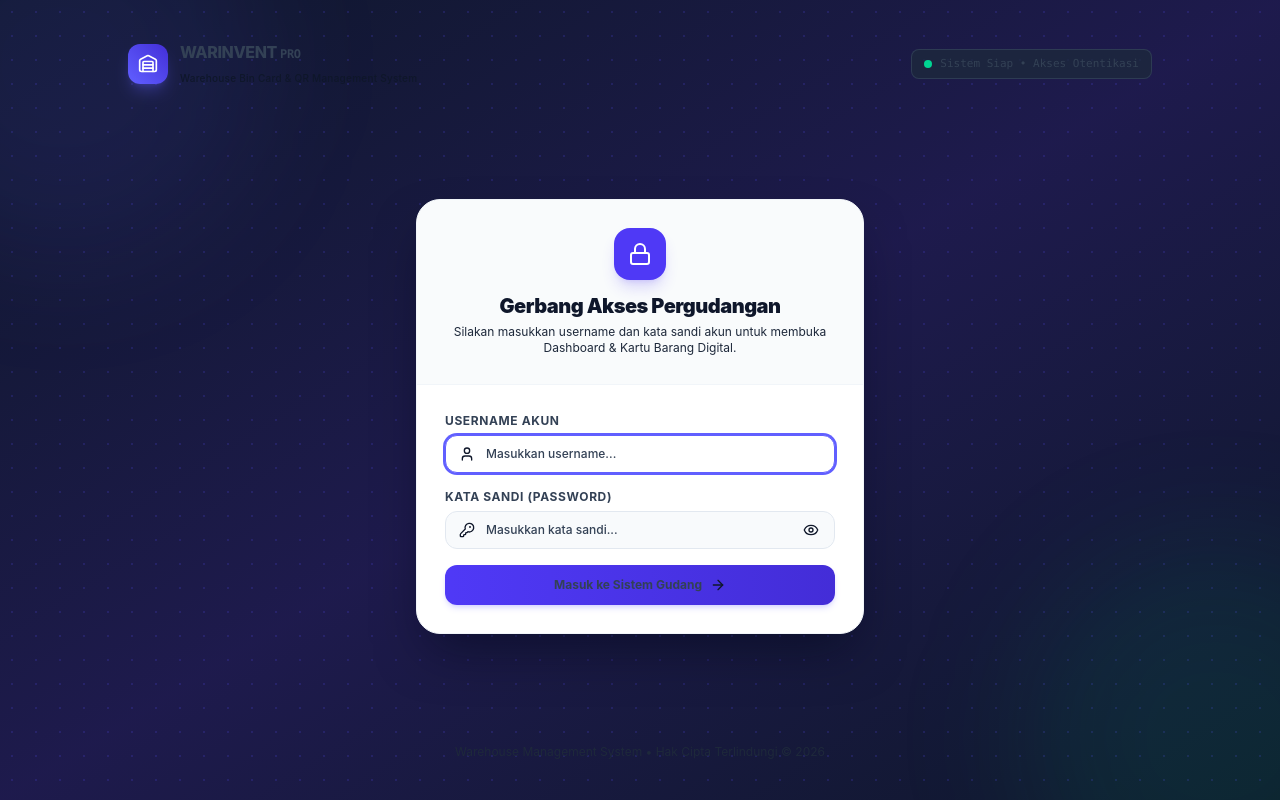
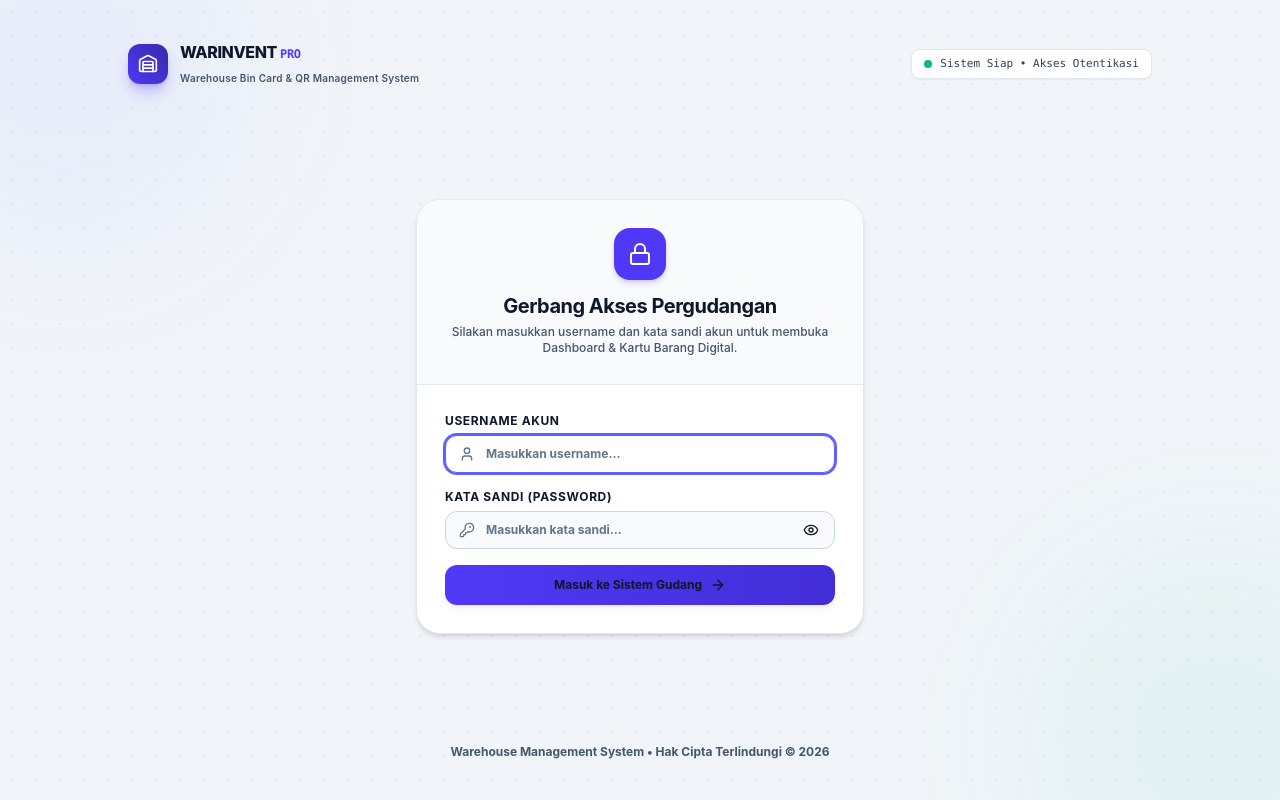
Before and after one commit to keeaanoo/nala, a React (Vite) app: page /login in a window 1280 px wide. Built offline with nearby package versions, Linux system fonts and the light colour scheme.

Commit message:
style: update UI theme and standardize table headers
Refined the application color palette to a lighter, more neutral scheme and standardized table header styling across dashboard, bin card, and history views for improved consistency.

```diff
--- a/src/App.tsx
+++ b/src/App.tsx
@@ -232,7 +232,7 @@ function MainAppShell() {
   };
 
   return (
-    <div className="min-h-screen bg-slate-50 text-slate-900 flex flex-col antialiased">
+    <div className="min-h-screen bg-slate-100 text-slate-900 flex flex-col antialiased">
 
       {/* Top Header */}
       <Navbar
--- a/src/components/Dashboard.tsx
+++ b/src/components/Dashboard.tsx
@@ -567,7 +567,7 @@ export const Dashboard: React.FC<DashboardProps> = ({
         ) : (
           <div className="overflow-x-auto rounded-xl border border-slate-200/90">
             <table className="w-full text-left text-xs">
-              <thead className="bg-slate-50 text-slate-700 text-[10px] uppercase font-bold border-b border-slate-200">
+              <thead className="bg-slate-200/60 text-slate-700 text-[10px] uppercase font-bold border-b border-slate-200">
                 <tr>
                   <th className="py-3 px-3">Kode Material</th>
                   <th className="py-3 px-3">Nama Barang & Lokasi</th>
@@ -706,7 +706,7 @@ export const Dashboard: React.FC<DashboardProps> = ({
         ) : (
           <div className="overflow-x-auto rounded-xl border border-slate-200/80">
             <table className="w-full text-left text-xs">
-              <thead className="bg-slate-50 text-slate-600 text-[10px] uppercase font-semibold border-b border-slate-200">
+              <thead className="bg-slate-200/60 text-slate-700 text-[10px] uppercase font-bold border-b border-slate-200">
                 <tr>
                   <th className="py-2.5 px-3">Waktu</th>
                   <th className="py-2.5 px-3">Kode & Nama Barang</th>
--- a/src/components/DigitalBinCard.tsx
+++ b/src/components/DigitalBinCard.tsx
@@ -450,7 +450,7 @@ export const DigitalBinCard: React.FC<DigitalBinCardProps> = ({
           ) : (
             <div className="overflow-x-auto rounded-xl border border-slate-200">
               <table className="w-full text-left text-xs">
-                <thead className="bg-slate-100 text-slate-700 font-semibold uppercase tracking-wider text-[10px] border-b border-slate-200">
+                <thead className="bg-slate-200/60 text-slate-700 text-[10px] uppercase font-bold tracking-wider border-b border-slate-200">
                   <tr>
                     <th className="py-3 px-3">No</th>
                     <th className="py-3 px-3">Tanggal & Jam</th>
--- a/src/components/LoginScreen.tsx
+++ b/src/components/LoginScreen.tsx
@@ -66,48 +66,48 @@ export const LoginScreen: React.FC<LoginScreenProps> = ({ onLoginSuccess }) => {
   };
 
   return (
-    <div className="min-h-screen bg-gradient-to-br from-slate-900 via-indigo-950 to-slate-900 flex flex-col justify-between p-4 sm:p-6 lg:p-8 relative overflow-hidden transition-all duration-300">
+    <div className="min-h-screen bg-slate-100 flex flex-col justify-between p-4 sm:p-6 lg:p-8 relative overflow-hidden transition-all duration-300">
 
       {/* Ambient background decoration */}
-      <div className="absolute inset-0 bg-[radial-gradient(#4f46e5_1px,transparent_1px)] [background-size:24px_24px] opacity-20 pointer-events-none" />
-      <div className="absolute -top-32 -left-32 w-96 h-96 bg-indigo-500/10 rounded-full blur-3xl pointer-events-none" />
-      <div className="absolute -bottom-32 -right-32 w-96 h-96 bg-emerald-500/10 rounded-full blur-3xl pointer-events-none" />
+      <div className="absolute inset-0 bg-[radial-gradient(#64748b_1px,transparent_1px)] [background-size:24px_24px] opacity-10 pointer-events-none" />
+      <div className="absolute -top-32 -left-32 w-96 h-96 bg-indigo-500/5 rounded-full blur-3xl pointer-events-none" />
+      <div className="absolute -bottom-32 -right-32 w-96 h-96 bg-emerald-500/5 rounded-full blur-3xl pointer-events-none" />
 
       {/* Header Branding */}
       <div className="relative z-10 max-w-5xl mx-auto w-full flex items-center justify-between py-2">
         <div className="flex items-center gap-3">
-          <div className="w-10 h-10 rounded-xl bg-gradient-to-tr from-indigo-500 to-indigo-700 flex items-center justify-center text-white shadow-lg shadow-indigo-500/30">
+          <div className="w-10 h-10 rounded-xl bg-gradient-to-tr from-indigo-600 to-indigo-800 flex items-center justify-center text-white shadow-lg shadow-indigo-600/30">
             <Warehouse className="w-5 h-5" />
           </div>
           <div>
-            <span className="font-extrabold text-base tracking-tight text-white block">
-              WARINVENT <span className="text-indigo-400 font-mono text-xs">PRO</span>
+            <span className="font-extrabold text-base tracking-tight text-slate-900 block">
+              WARINVENT <span className="text-indigo-600 font-mono text-xs font-black">PRO</span>
             </span>
-            <span className="text-[10px] text-slate-400 font-medium tracking-wide">
+            <span className="text-[10px] text-slate-600 font-semibold tracking-wide">
               Warehouse Bin Card & QR Management System
             </span>
           </div>
         </div>
 
-        <div className="hidden sm:flex items-center gap-2 text-[11px] text-slate-400 font-mono bg-slate-800/80 px-3 py-1.5 rounded-lg border border-slate-700/80">
-          <span className="w-2 h-2 rounded-full bg-emerald-400 animate-pulse" />
+        <div className="hidden sm:flex items-center gap-2 text-[11px] text-slate-700 font-mono bg-white px-3 py-1.5 rounded-lg border border-slate-200 shadow-xs">
+          <span className="w-2 h-2 rounded-full bg-emerald-500 animate-pulse" />
           <span>Sistem Siap • Akses Otentikasi</span>
         </div>
       </div>
 
       {/* Main Authentication Card */}
       <div className="relative z-10 max-w-md w-full mx-auto my-auto py-6">
-        <div className="bg-white rounded-3xl shadow-2xl shadow-slate-950/50 border border-slate-100 overflow-hidden animate-fadeIn">
+        <div className="bg-white rounded-3xl shadow-md border border-slate-200 overflow-hidden animate-fadeIn">
 
           {/* Card Header */}
-          <div className="p-6 sm:p-7 bg-slate-50/80 border-b border-slate-100 text-center">
-            <div className="w-13 h-13 rounded-2xl bg-indigo-600 text-white mx-auto flex items-center justify-center shadow-lg shadow-indigo-600/20 mb-3">
+          <div className="p-6 sm:p-7 bg-slate-50 border-b border-slate-200 text-center">
+            <div className="w-13 h-13 rounded-2xl bg-indigo-600 text-white mx-auto flex items-center justify-center shadow-md shadow-indigo-600/20 mb-3">
               <Lock className="w-6 h-6" />
             </div>
-            <h1 className="text-xl font-black text-slate-900 tracking-tight">
+            <h1 className="text-xl font-bold text-slate-900 tracking-tight">
               Gerbang Akses Pergudangan
             </h1>
-            <p className="text-xs text-slate-500 mt-1 max-w-sm mx-auto">
+            <p className="text-xs text-slate-600 mt-1 max-w-sm mx-auto font-medium">
               Silakan masukkan username dan kata sandi akun untuk membuka Dashboard & Kartu Barang Digital.
             </p>
           </div>
@@ -116,7 +116,7 @@ export const LoginScreen: React.FC<LoginScreenProps> = ({ onLoginSuccess }) => {
           <form onSubmit={handleLoginSubmit} className="p-6 sm:p-7 space-y-4">
 
             {error && (
-              <div className="p-3 bg-rose-50 border border-rose-200 text-rose-800 rounded-xl text-xs flex items-start gap-2">
+              <div className="p-3 bg-rose-50 border border-rose-200 text-rose-900 rounded-xl text-xs flex items-start gap-2 font-semibold">
                 <AlertCircle className="w-4 h-4 text-rose-600 shrink-0 mt-0.5" />
                 <span className="font-medium">{error}</span>
               </div>
@@ -124,11 +124,11 @@ export const LoginScreen: React.FC<LoginScreenProps> = ({ onLoginSuccess }) => {
 
             {/* Username Input */}
             <div>
-              <label className="block text-xs font-bold text-slate-700 mb-1.5 uppercase tracking-wider">
+              <label className="block text-xs font-bold text-slate-900 mb-1.5 uppercase tracking-wider">
                 Username Akun
               </label>
               <div className="relative">
-                <UserIcon className="w-4 h-4 text-slate-400 absolute left-3.5 top-1/2 -translate-y-1/2" />
+                <UserIcon className="w-4 h-4 text-slate-500 absolute left-3.5 top-1/2 -translate-y-1/2" />
                 <input
                   type="text"
                   required
@@ -136,7 +136,7 @@ export const LoginScreen: React.FC<LoginScreenProps> = ({ onLoginSuccess }) => {
                   value={username}
                   onChange={(e) => setUsername(e.target.value)}
                   placeholder="Masukkan username..."
-                  className="w-full pl-10 pr-4 py-2.5 bg-slate-50 border border-slate-200 rounded-xl text-xs font-medium text-slate-900 focus:bg-white focus:outline-hidden focus:ring-2 focus:ring-indigo-500 focus:border-indigo-500 transition-all"
+                  className="w-full pl-10 pr-4 py-2.5 bg-slate-50 border border-slate-300 rounded-xl text-xs font-bold text-slate-900 placeholder:text-slate-500 focus:bg-white focus:outline-hidden focus:ring-2 focus:ring-indigo-500 focus:border-indigo-500 transition-all"
                 />
               </div>
             </div>
@@ -144,24 +144,24 @@ export const LoginScreen: React.FC<LoginScreenProps> = ({ onLoginSuccess }) => {
             {/* Password Input */}
             <div>
               <div className="flex items-center justify-between mb-1.5">
-                <label className="block text-xs font-bold text-slate-700 uppercase tracking-wider">
+                <label className="block text-xs font-bold text-slate-900 uppercase tracking-wider">
                   Kata Sandi (Password)
                 </label>
               </div>
               <div className="relative">
-                <KeyRound className="w-4 h-4 text-slate-400 absolute left-3.5 top-1/2 -translate-y-1/2" />
+                <KeyRound className="w-4 h-4 text-slate-500 absolute left-3.5 top-1/2 -translate-y-1/2" />
                 <input
                   type={showPassword ? 'text' : 'password'}
                   required
                   value={password}
                   onChange={(e) => setPassword(e.target.value)}
                   placeholder="Masukkan kata sandi..."
-                  className="w-full pl-10 pr-10 py-2.5 bg-slate-50 border border-slate-200 rounded-xl text-xs font-medium text-slate-900 focus:bg-white focus:outline-hidden focus:ring-2 focus:ring-indigo-500 focus:border-indigo-500 transition-all"
+                  className="w-full pl-10 pr-10 py-2.5 bg-slate-50 border border-slate-300 rounded-xl text-xs font-bold text-slate-900 placeholder:text-slate-500 focus:bg-white focus:outline-hidden focus:ring-2 focus:ring-indigo-500 focus:border-indigo-500 transition-all"
                 />
                 <button
                   type="button"
                   onClick={() => setShowPassword(!showPassword)}
-                  className="absolute right-3 top-1/2 -translate-y-1/2 text-slate-400 hover:text-slate-600 p-1 rounded"
+                  className="absolute right-3 top-1/2 -translate-y-1/2 text-slate-500 hover:text-slate-700 p-1 rounded"
                 >
                   {showPassword ? <EyeOff className="w-4 h-4" /> : <Eye className="w-4 h-4" />}
                 </button>
@@ -172,7 +172,7 @@ export const LoginScreen: React.FC<LoginScreenProps> = ({ onLoginSuccess }) => {
             <button
               type="submit"
               disabled={isLoading}
-              className="w-full py-3 bg-gradient-to-r from-indigo-600 to-indigo-700 hover:from-indigo-700 hover:to-indigo-800 text-white text-xs font-bold rounded-xl shadow-md shadow-indigo-500/20 active:scale-98 transition-all flex items-center justify-center gap-2 mt-2 cursor-pointer disabled:opacity-60"
+              className="w-full py-3 bg-gradient-to-r from-indigo-600 to-indigo-700 hover:from-indigo-700 hover:to-indigo-800 text-white text-xs font-bold rounded-xl shadow-md shadow-indigo-500/10 active:scale-98 transition-all flex items-center justify-center gap-2 mt-2 cursor-pointer disabled:opacity-60"
             >
               {isLoading ? (
                 <span>Memverifikasi & Membuka...</span>
@@ -190,7 +190,7 @@ export const LoginScreen: React.FC<LoginScreenProps> = ({ onLoginSuccess }) => {
       </div>
 
       {/* Footer */}
-      <div className="relative z-10 text-center py-2 text-xs text-slate-500">
+      <div className="relative z-10 text-center py-2 text-xs text-slate-600 font-bold">
         Warehouse Management System • Hak Cipta Terlindungi &copy; {new Date().getFullYear()}
       </div>
 
--- a/src/components/TransactionHistoryView.tsx
+++ b/src/components/TransactionHistoryView.tsx
@@ -199,7 +199,7 @@ export const TransactionHistoryView: React.FC<TransactionHistoryViewProps> = ({
       <div className="bg-white rounded-2xl border border-slate-200 shadow-xs overflow-hidden">
         <div className="overflow-x-auto">
           <table className="w-full text-left text-xs">
-            <thead className="bg-slate-100 text-slate-700 text-[10px] uppercase font-bold tracking-wider border-b border-slate-200">
+            <thead className="bg-slate-200/60 text-slate-700 text-[10px] uppercase font-bold tracking-wider border-b border-slate-200">
               <tr>
                 <th className="py-3 px-4">Waktu Transaksi</th>
                 <th className="py-3 px-3">Kode Material</th>
--- a/src/index.css
+++ b/src/index.css
@@ -121,7 +121,7 @@
 
 /* Force Cross-Browser & Mobile Safari Rendering */
 body {
-  color: var(--text-primary);
+  color: var(--text-color);
   background-color: var(--bg-primary);
   -webkit-font-smoothing: antialiased;
   -moz-osx-font-smoothing: grayscale;
@@ -129,71 +129,31 @@ body {
 
 /* Pastikan elemen form & button mengikuti variabel */
 input, select, textarea, button {
-  color: var(--text-primary);
+  color: var(--text-color);
   -webkit-appearance: none; /* Safari fix */
 }
 
-.text-muted, .text-secondary, label, p, span {
-  color: var(--text-secondary);
-  opacity: 1 !important; /* Cabut semua efek transparansi pudar */
+.text-muted {
+  color: var(--text-color-muted) !important;
 }
 
 /* Global placeholder and input contrast enhancements */
 input::placeholder, textarea::placeholder {
-  color: #334155 !important; /* High-contrast dark gray for placeholders in light mode */
+  color: #64748b !important; /* High-contrast slate-500/400 for placeholders in light mode */
   opacity: 1 !important;
 }
 
 @media (prefers-color-scheme: dark) {
   input::placeholder, textarea::placeholder {
-    color: #e2e8f0 !important; /* Bright white/gray for placeholders in dark mode */
+    color: #94a3b8 !important; /* Bright slate-400 for placeholders in dark mode */
     opacity: 1 !important;
   }
 }
 
 .dark input::placeholder, .dark textarea::placeholder,
 [data-theme="dark"] input::placeholder, [data-theme="dark"] textarea::placeholder {
-  color: #e2e8f0 !important;
+  color: #94a3b8 !important;
   opacity: 1 !important;
-}
-
-/* Globally raise contrast of secondary/muted classes in Light Mode (retaining correctness in Dark) */
-.text-slate-500, .text-gray-500 {
-  color: #1e293b !important; /* Force to dark charcoal/slate-800 for high visibility on light bg */
-}
-.text-slate-400, .text-gray-400 {
-  color: #0f172a !important; /* Force to near-black for high contrast */
-}
-.text-slate-600, .text-gray-600 {
-  color: #000000 !important; /* Force to black for outstanding contrast */
-}
-
-/* Ensure dark mode restores proper bright text for secondary classes */
-@media (prefers-color-scheme: dark) {
-  .text-slate-500, .text-gray-500 {
-    color: #cbd5e1 !important;
-  }
-  .text-slate-400, .text-gray-400 {
-    color: #cbd5e1 !important;
-  }
-  .text-slate-600, .text-gray-600 {
-    color: #f1f5f9 !important;
-  }
-}
-
-.dark .text-slate-500, .dark .text-gray-500,
-[data-theme="dark"] .text-slate-500, [data-theme="dark"] .text-gray-500 {
-  color: #cbd5e1 !important;
-}
-
-.dark .text-slate-400, .dark .text-gray-400,
-[data-theme="dark"] .text-slate-400, [data-theme="dark"] .text-gray-400 {
-  color: #cbd5e1 !important;
-}
-
-.dark .text-slate-600, .dark .text-gray-600,
-[data-theme="dark"] .text-slate-600, [data-theme="dark"] .text-gray-600 {
-  color: #f1f5f9 !important;
 }
 
 .nav-link-text {
```
Also changed, not shown: src/components/ItemManagement.tsx (+47 -47 lines).
